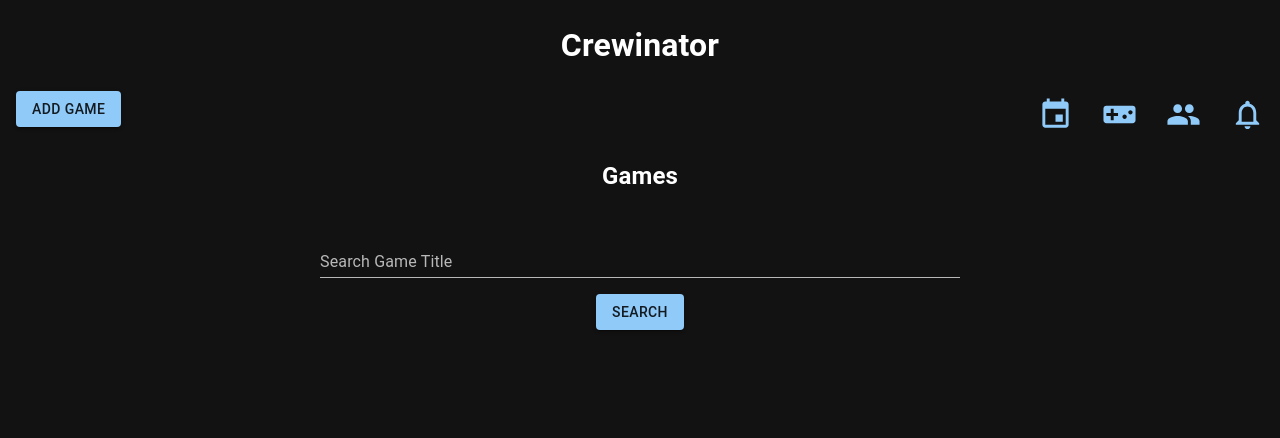
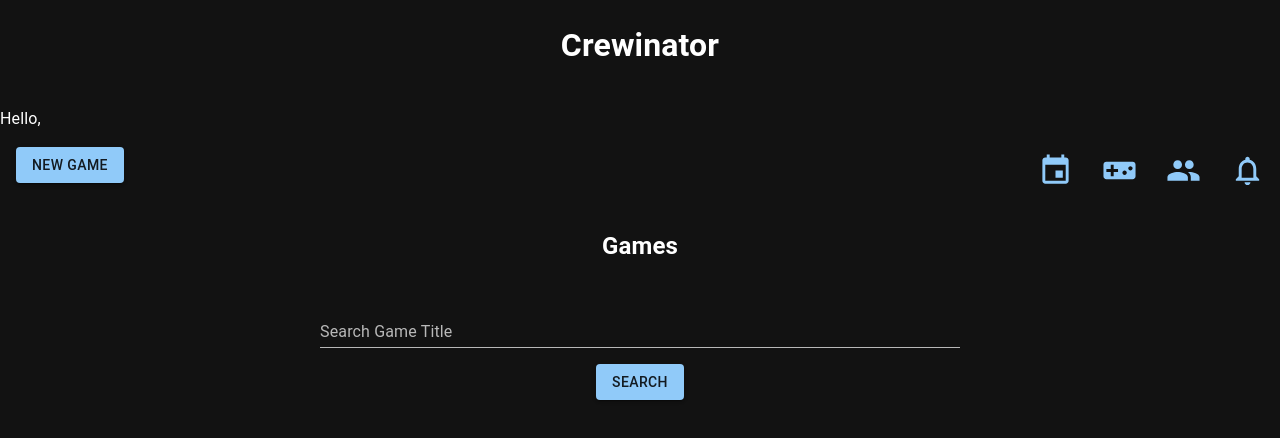
Before and after one commit to NathanAuckett/crewinator, a React (Create React App) app: page /dashboard/games in a window 1280 px wide. Shown: the top 438 px of the page. Built offline with nearby package versions, Linux system fonts and the light colour scheme.

Commit message:
Can now add searched games to user game library and view library

```diff
--- a/src/components/GameListItem.js
+++ b/src/components/GameListItem.js
@@ -1,12 +1,39 @@
+import { useContext, useEffect, useState } from 'react';
+import {useLocation} from 'react-router-dom';
+import {LoginContext} from "../components/LoginContext";
 
 import Paper from "@mui/material/Paper";
 import Box from '@mui/material/Box';
 import Grid from "@mui/material/Unstable_Grid2/Grid2";
+import { Button } from '@mui/material';
 
 export function GameListItem(props){
+    const {loginInfo} = useContext(LoginContext);
+    const location = useLocation();
+    const path = location.pathname;
+
+    const id = props.id;
     const title = props.title;
     const desc = props.desc;
     const thumbnailImage = props.thumbnailURL || "https://media3.giphy.com/media/CNAhQuDceLwwo/giphy.gif";
+    const canAddToLibrary = props.canAddToLibrary || false;
+
+    async function addToLibrary(){
+        const json = JSON.stringify({'user_id': loginInfo.id, 'game_id': id});
+
+        const response = await fetch("http://127.0.0.1:4000/game-users/create", {
+            method: 'POST',
+            headers: {
+                'Accept': '*/*',
+                'Content-Type': 'application/json'
+            },
+            body: json
+        });
+
+        const data = await response.json();
+
+        console.log(data);
+    }
 
     return (
         <Grid xs={5}>
@@ -21,6 +48,9 @@ export function GameListItem(props){
                         <h3>{title}</h3>
                         <p>{desc}</p>
                     </Grid>
+                    <Grid xs={true} textAlign='end'>
+                        {canAddToLibrary ? <Button onClick={addToLibrary}>Add to Library</Button> : null}
+                    </Grid>
                 </Grid>
             </Paper>
         </Grid>
--- a/src/components/MenuBar.js
+++ b/src/components/MenuBar.js
@@ -14,13 +14,19 @@ function NewButton(props){
     let button;
 
     switch (props.path){
+        case "/dashboard/library":
+            button = <Link to="games"><Button variant="contained" style={{marginLeft: "1rem"}}>Add Game</Button></Link>;
+            break;
         case "/dashboard/games":
-            button = <Link to="new-game"><Button variant="contained" style={{marginLeft: "1rem"}}>Add Game</Button></Link>;
+            button = <Link to="new-game"><Button variant="contained" style={{marginLeft: "1rem"}}>New Game</Button></Link>;
             break;
         case "/dashboard/friends":
             button = <Button variant="contained" style={{marginLeft: "1rem"}}>Add Friend</Button>;
             break;
-        default: button = <Link to="new-event"><Button variant="contained" style={{marginLeft: "1rem"}}>New Event</Button></Link>
+        case "/dashboard":
+            button = <Link to="new-event"><Button variant="contained" style={{marginLeft: "1rem"}}>New Event</Button></Link>
+            break;
+        default: button = null;
     }
 
     return button;
--- a/src/pages/Dashboard.js
+++ b/src/pages/Dashboard.js
@@ -1,6 +1,6 @@
 import "../components/Item.css"
 
-import React, { useContext, useEffect } from 'react';
+import { useContext, useEffect } from 'react';
 import {LoginContext} from "../components/LoginContext";
 import {useNavigate} from 'react-router-dom'
 
@@ -13,7 +13,9 @@ import { Outlet } from 'react-router-dom';
 
 export function Dashboard() {
     const navigate = useNavigate();
-    const {loggedIn} = React.useContext(LoginContext);
+    const {loggedIn, loginInfo} = useContext(LoginContext);
+
+    console.log(loginInfo);
 
     useEffect(() => {
         // if (!loggedIn){
@@ -25,6 +27,7 @@ export function Dashboard() {
 
     return (
         <Grid container direction="row">
+            <p>Hello, {loginInfo.username}</p>
             <MenuBar/>
 
             <Outlet/>
--- a/src/pages/GameLibrary.js
+++ b/src/pages/GameLibrary.js
@@ -1,15 +1,17 @@
 
-import { useState, useEffect } from "react";
+import { useState, useEffect, useContext} from "react";
+import {LoginContext} from "../components/LoginContext";
 
 import Grid from '@mui/material/Grid'
 
 import { GameListItem } from '../components/GameListItem'
 
 export function GameLibrary(){
+    const {loginInfo} = useContext(LoginContext);
     const [games, setGames] = useState([]);
 
     async function fetchGames(){
-        const response = await fetch("http://127.0.0.1:4000/games");
+        const response = await fetch("http://127.0.0.1:4000/game-users/games-from-user-id?user_id=" + loginInfo.id);
         const data = await response.json();
 
         console.log(data);
@@ -27,7 +29,7 @@ export function GameLibrary(){
                 <h2>Games</h2>
             </Grid>
             {games.map((e) => {
-                return <GameListItem key={e.id} title={e.title} desc={e.description} thumbnailURL={e.image_url}/>
+                return <GameListItem key={e.id} id={e.id} title={e.title} desc={e.description} thumbnailURL={e.image_url}/>
             })}
         </Grid>
     )
--- a/src/pages/SearchGames.js
+++ b/src/pages/SearchGames.js
@@ -47,7 +47,7 @@ export function SearchGames() {
                         <Button variant="contained" onClick={searchGames}>Search</Button>
                     </Grid>
                     {games.map((e) => {
-                        return <GameListItem key={e.id} title={e.title} desc={e.description} thumbnailURL={e.image_url}/>
+                        return <GameListItem key={e.id} id={e.id} title={e.title} desc={e.description} thumbnailURL={e.image_url} canAddToLibrary={true}/>
                     })}
         </Grid>
     )
```
